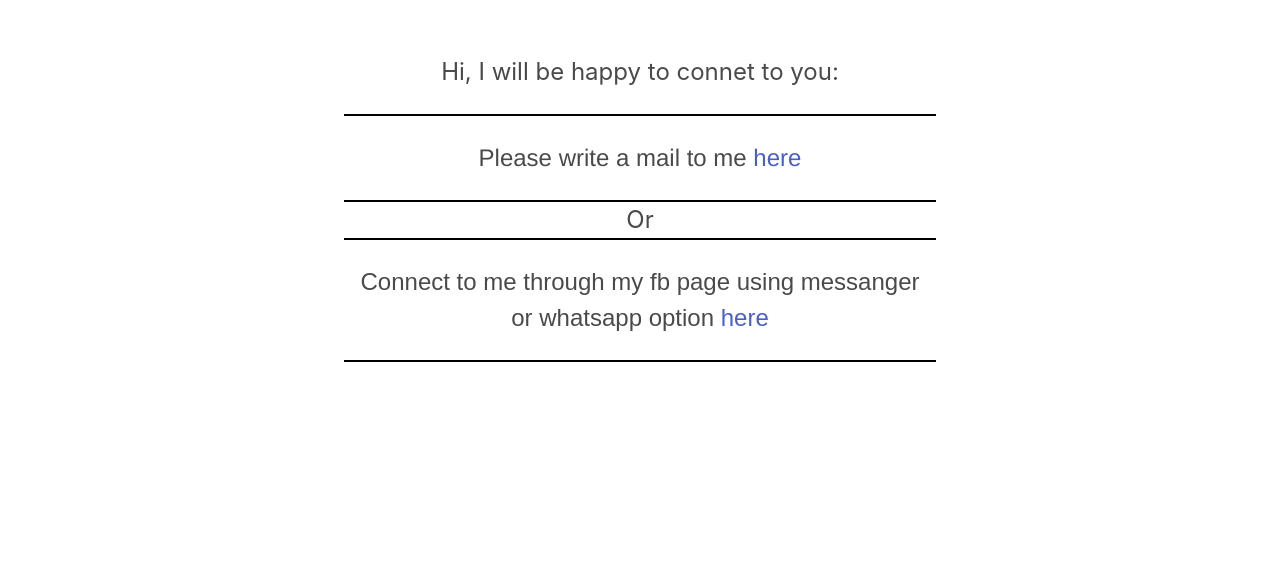
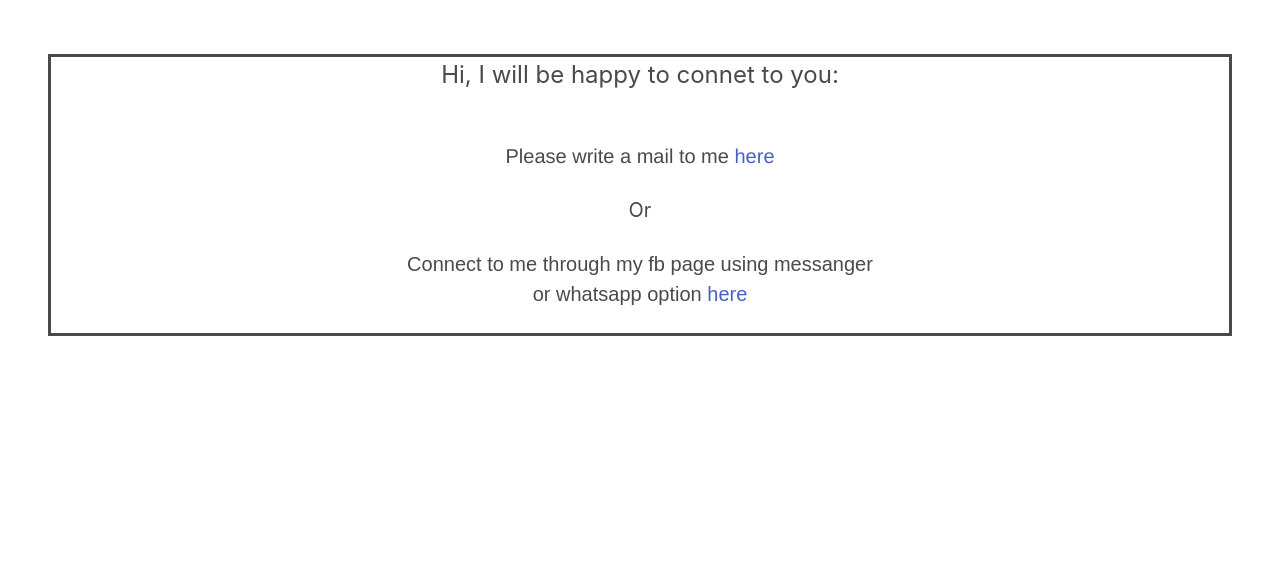
Before and after one commit to Krandheer/poetry, a Django app: page /contact/ in a window 1280 px wide. Shown: the part 76-637 px from the top of the page. Run offline with Django 3.2, Linux system fonts and the light colour scheme; some libraries are stand-ins or nearby versions.

Commit message:
contact page style changed

```diff
--- a/blog/templates/blog/contact_page.html
+++ b/blog/templates/blog/contact_page.html
@@ -3,24 +3,26 @@
 {% block content %}
 
 	<section class="section" style="text-align: center; height: auto; min-height: 100vh;">
-		<div class="conainer" style="margin-top: 30px;">
+		<div class="conainer">
+			<div style="margin-top: 30px; border:solid;">
 				<p style="font-size: 24px;">Hi, I will be happy to connet to you:</p>
 				<br>
-			<hr style="border:1px solid black; width: 50%; margin:auto;">
+
 				<br>
-			<p style="font-family:helvetica; font-size: 24px;">Please write a mail to me <a href="mailto:bhaskarpandey003@gmail.com">here</a></p>
+				<p style="font-family:helvetica; font-size: 20px;">Please write a mail to me <a href="mailto:bhaskarpandey003@gmail.com">here</a></p>
 				<br>
-			<hr style="border:1px solid black; width: 50%; margin:auto;">
-			<p style="font-size: 24px"> Or </p>
-			<hr style="border:1px solid black; width: 50%; margin:auto;">
+
+				<p style="font-size: 20px"> Or </p>
+
 				<br>
-			<p style="font-family: arial; font-size: 24px;">Connect to me through my fb page using messanger <br> or whatsapp option
+				<p style="font-family: arial; font-size: 20px;">Connect to me through my fb page using messanger <br> or whatsapp option
 					<a href="https://www.facebook.com/bhaskarpandey806/">
 						here
 					</a>
 				</p>
 				<br>
-			<hr style="border:1px solid black; width: 50%; margin:auto;">
+			</div>
+
 		</div>
 	</section>
 
```
Lines whose indentation alone changed are shown as unchanged.
